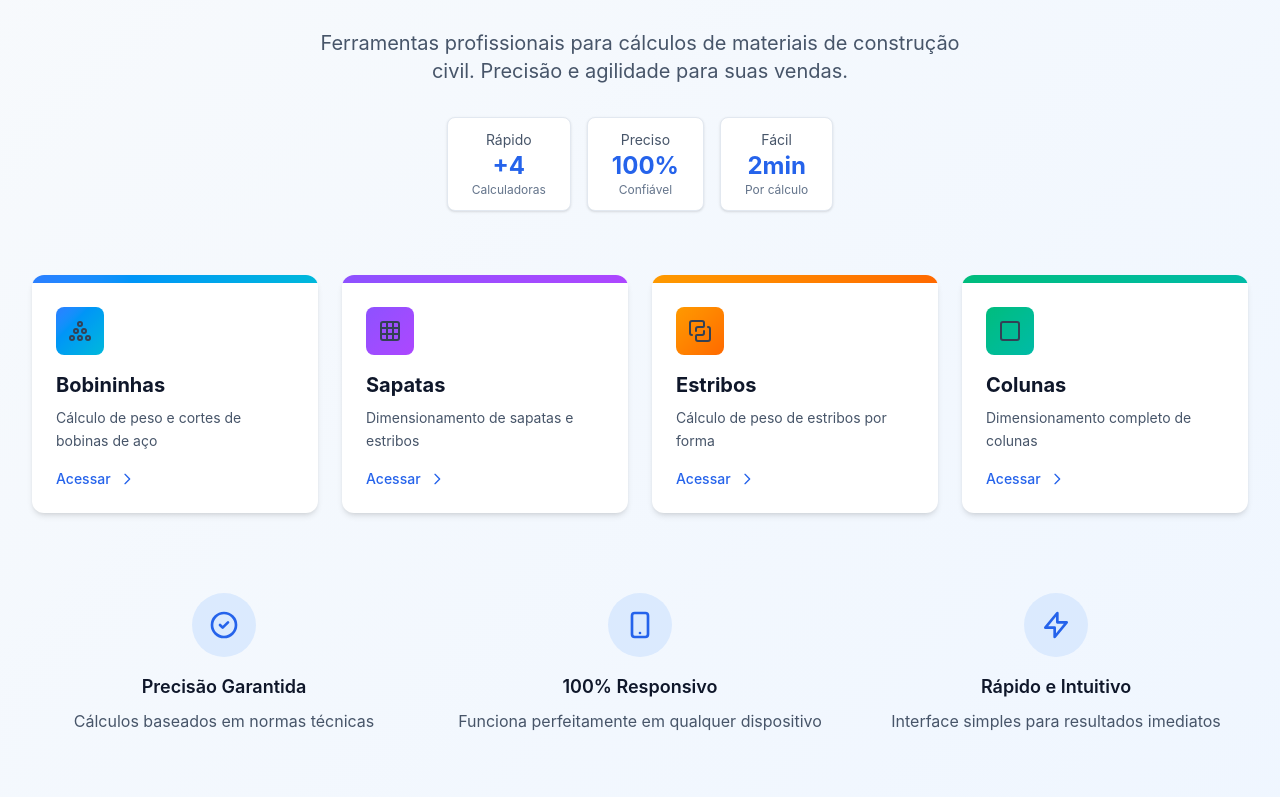
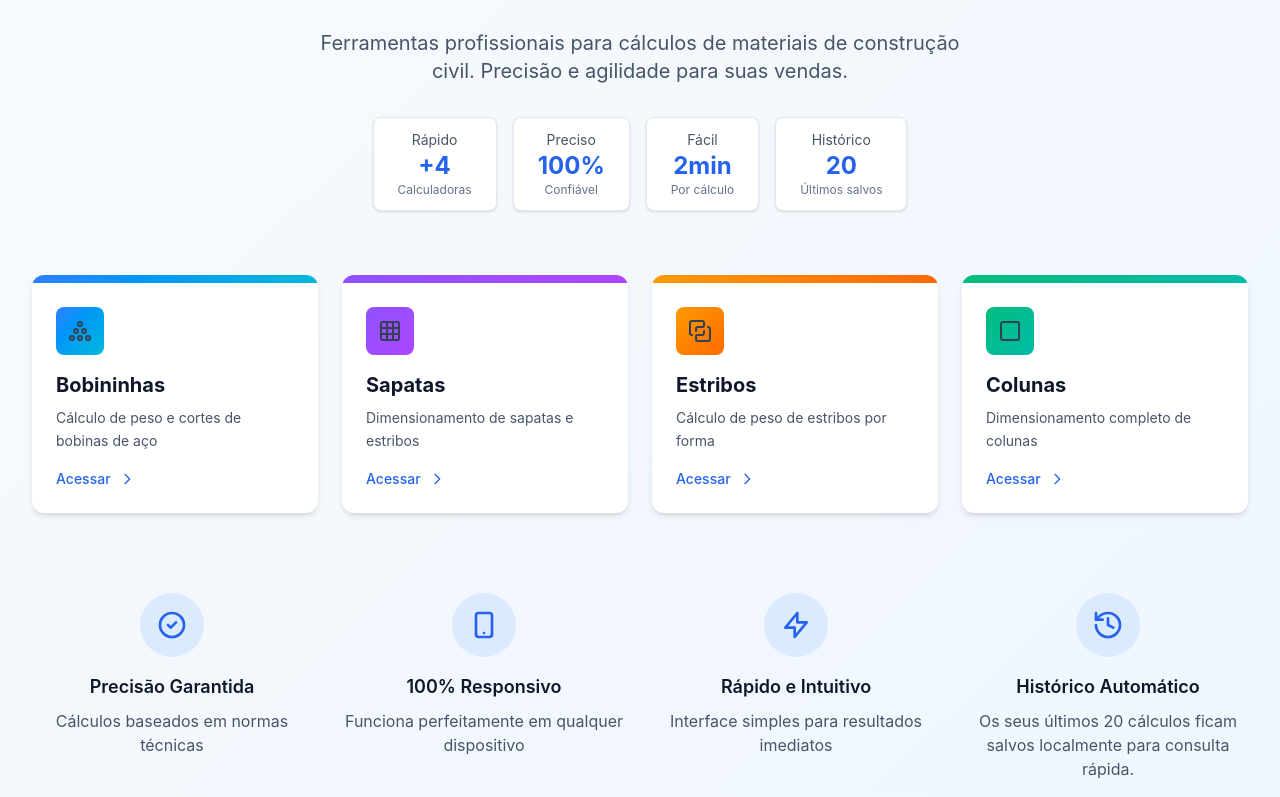
Before and after one commit to LuisBarrichello/SteelSalesCalculator, a React (Vite) app: page / in a window 1280 px wide. Shown: the part 303-1100 px from the top of the page. Built offline with nearby package versions, Linux system fonts and the light colour scheme.

Commit message:
feat(home): add history section with 20-item limit notice

```diff
--- a/src/components/Home.tsx
+++ b/src/components/Home.tsx
@@ -5,6 +5,7 @@ import {
     Grid3x3,
     Square,
     SquaresExclude,
+    History,
 } from 'lucide-react';
 import Header from './common/Header';
 import Footer from './common/Footer';
@@ -45,12 +46,12 @@ function Home() {
         <div className="min-h-screen flex flex-col">
             <Header />
 
-            <main className="flex-grow">
+            <main className="grow">
                 <div className="max-w-7xl mx-auto px-4 sm:px-6 lg:px-8 py-12 lg:py-20">
                     {/* Hero Section */}
                     <div className="text-center mb-16">
                         <div className="flex justify-center mb-6">
-                            <div className="p-4 bg-gradient-to-br from-primary-500 to-primary-700 rounded-2xl shadow-lg">
+                            <div className="p-4 bg-linear-to-br from-primary-500 to-primary-700 rounded-2xl shadow-lg">
                                 <Calculator className="w-12 h-12 text-white" />
                             </div>
                         </div>
@@ -95,6 +96,17 @@ function Home() {
                                     Por cálculo
                                 </p>
                             </div>
+                            <div className="px-6 py-3 bg-white rounded-lg shadow-sm border border-steel-200">
+                                <p className="text-sm text-steel-600">
+                                    Histórico
+                                </p>
+                                <p className="text-2xl font-bold text-primary-600">
+                                    20
+                                </p>
+                                <p className="text-xs text-steel-500">
+                                    Últimos salvos
+                                </p>
+                            </div>
                         </div>
                     </div>
 
@@ -109,13 +121,13 @@ function Home() {
                                     className="group relative bg-white rounded-xl shadow-md hover:shadow-xl transition-all duration-300 overflow-hidden">
                                     {/* Gradient Header */}
                                     <div
-                                        className={`h-2 bg-gradient-to-r ${calc.color}`}
+                                        className={`h-2 bg-linear-to-r ${calc.color}`}
                                     />
 
                                     <div className="p-6">
                                         <div className="mb-4">
                                             <div
-                                                className={`inline-flex p-3 rounded-lg bg-gradient-to-br ${calc.color} bg-opacity-10`}>
+                                                className={`inline-flex p-3 rounded-lg bg-linear-to-br ${calc.color} bg-opacity-10`}>
                                                 <Icon className="w-6 h-6 text-steel-700" />
                                             </div>
                                         </div>
@@ -149,7 +161,7 @@ function Home() {
                     </div>
 
                     {/* Features Section */}
-                    <div className="mt-20 grid md:grid-cols-3 gap-8">
+                    <div className="mt-20 grid grid-cols-1 md:grid-cols-2 lg:grid-cols-4 gap-8">
                         <div className="text-center">
                             <div className="inline-flex p-4 bg-primary-100 rounded-full mb-4">
                                 <svg
@@ -216,6 +228,19 @@ function Home() {
                                 Interface simples para resultados imediatos
                             </p>
                         </div>
+
+                        <div className="text-center">
+                            <div className="inline-flex p-4 bg-primary-100 rounded-full mb-4">
+                                <History className="w-8 h-8 text-primary-600" />
+                            </div>
+                            <h3 className="text-lg font-semibold text-steel-900 mb-2">
+                                Histórico Automático
+                            </h3>
+                            <p className="text-steel-600">
+                                Os seus últimos 20 cálculos ficam salvos
+                                localmente para consulta rápida.
+                            </p>
+                        </div>
                     </div>
                 </div>
             </main>
```
